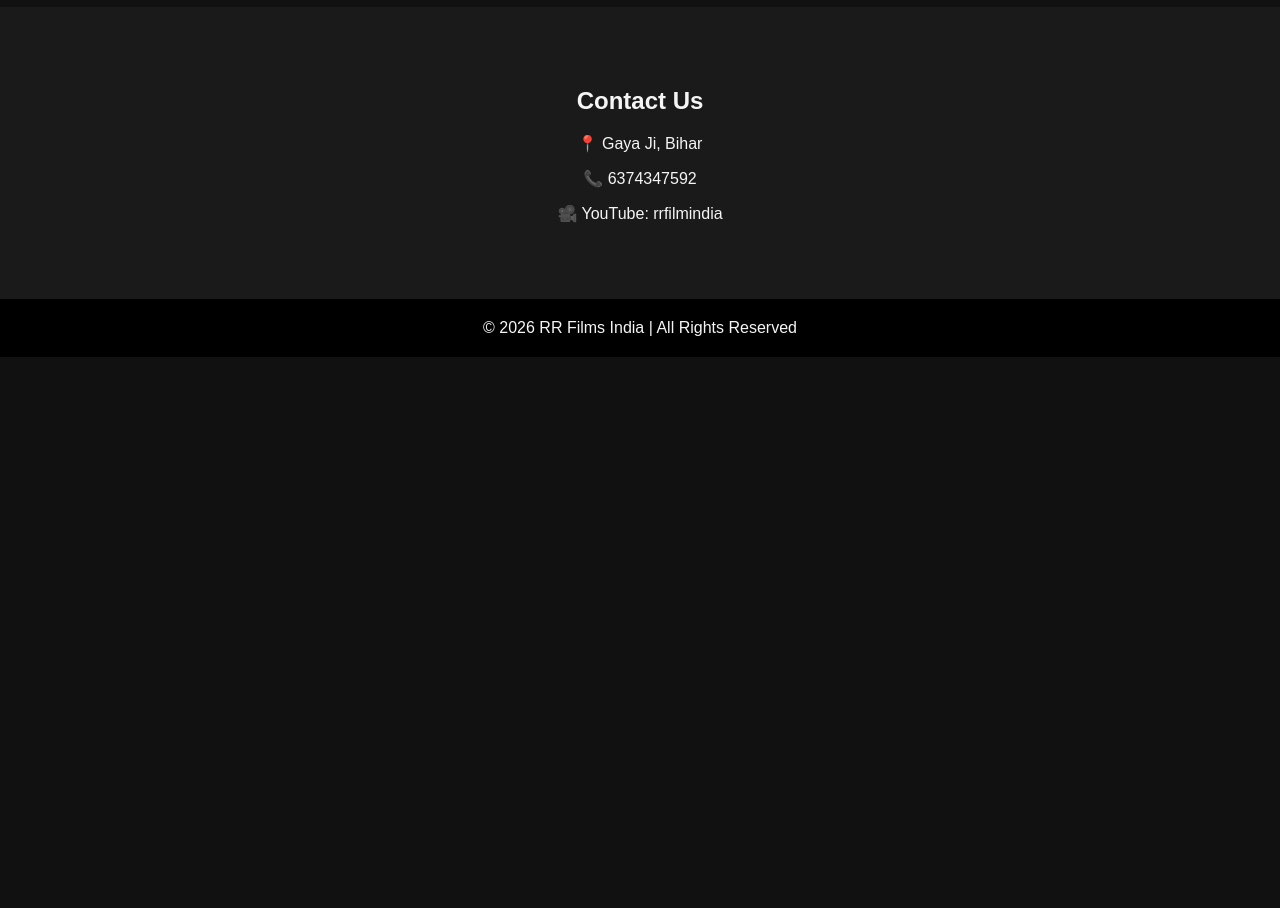
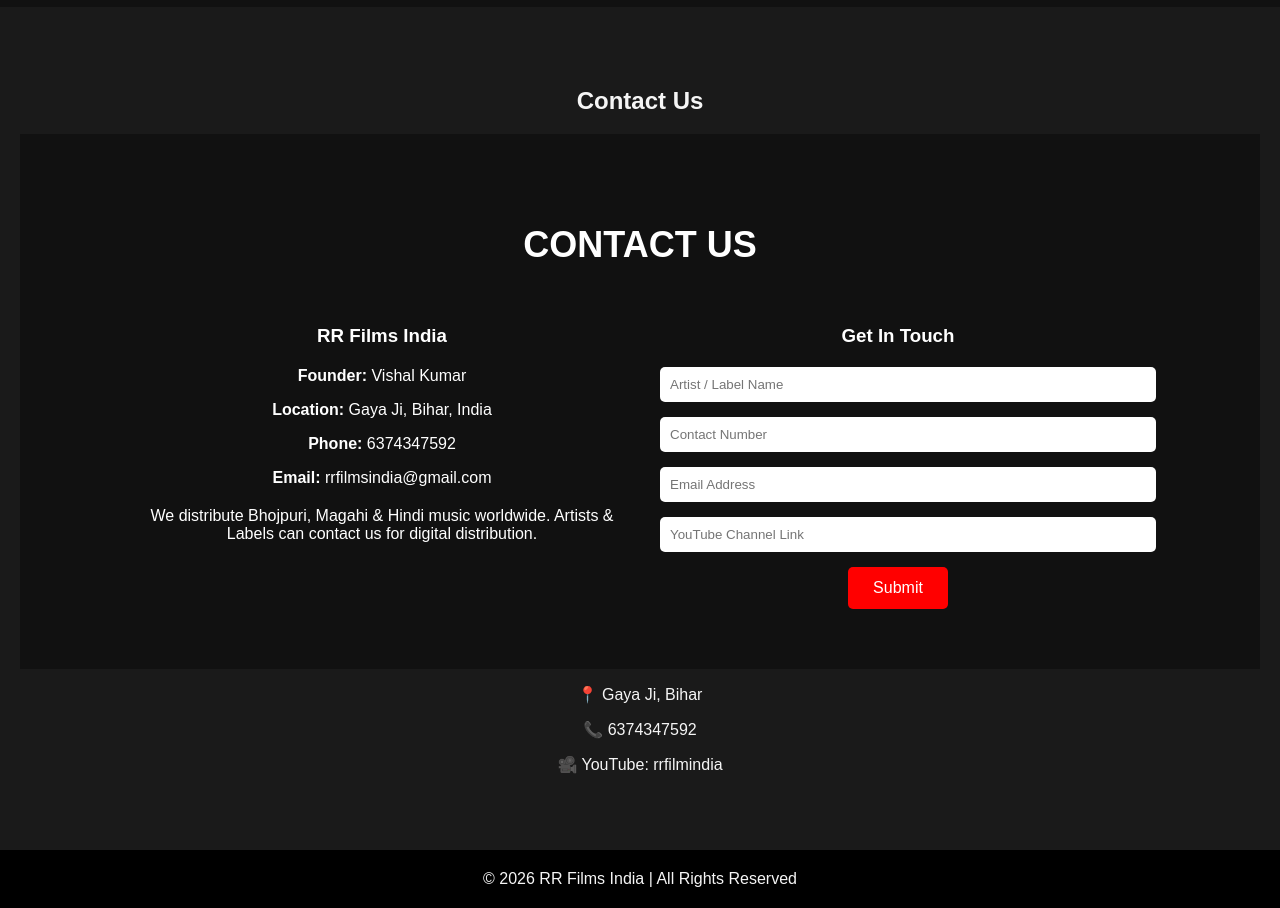
Before and after one commit to rrfilmsindia/rrfilmsindia, a plain HTML site: page index.html in a window 1280 px wide. Shown: the part 1480-2388 px from the top of the page. Before the commit the page ends 1837 px from the top, so only its background shows below. Drawn offline with Linux system fonts and the light colour scheme.

Commit message:
Update index.html

```diff
--- a/index.html
+++ b/index.html
@@ -139,10 +139,61 @@
 
 <section class="section-dark">
 <h2>Contact Us</h2>
+    <section style="padding:60px 10%; background:#111; color:white;">
+  <h2 style="text-align:center; font-size:36px; margin-bottom:40px;">
+    CONTACT US
+  </h2>
+
+  <div style="display:flex; flex-wrap:wrap; gap:40px;">
+
+    <!-- LEFT SIDE INFO -->
+    <div style="flex:1; min-width:300px;">
+      <h3 style="margin-bottom:20px;">RR Films India</h3>
+
+      <p><strong>Founder:</strong> Vishal Kumar</p>
+      <p><strong>Location:</strong> Gaya Ji, Bihar, India</p>
+      <p><strong>Phone:</strong> 6374347592</p>
+      <p><strong>Email:</strong> rrfilmsindia@gmail.com</p>
+
+      <p style="margin-top:20px;">
+        We distribute Bhojpuri, Magahi & Hindi music worldwide.
+        Artists & Labels can contact us for digital distribution.
+      </p>
+    </div>
+
+    <!-- RIGHT SIDE FORM -->
+    <div style="flex:1; min-width:300px;">
+      <h3 style="margin-bottom:20px;">Get In Touch</h3>
+
+      <form>
+        <input type="text" placeholder="Artist / Label Name"
+        style="width:100%; padding:10px; margin-bottom:15px; border:none; border-radius:5px;">
+
+        <input type="text" placeholder="Contact Number"
+        style="width:100%; padding:10px; margin-bottom:15px; border:none; border-radius:5px;">
+
+        <input type="email" placeholder="Email Address"
+        style="width:100%; padding:10px; margin-bottom:15px; border:none; border-radius:5px;">
+
+        <input type="text" placeholder="YouTube Channel Link"
+        style="width:100%; padding:10px; margin-bottom:15px; border:none; border-radius:5px;">
+
+        <button style="background:#ff0000; color:white; padding:12px 25px; border:none; border-radius:5px; font-size:16px;">
+          Submit
+        </button>
+      </form>
+    </div>
+
+  </div>
+</section>
 <p>📍 Gaya Ji, Bihar</p>
 <p>📞 6374347592</p>
 <p>🎥 YouTube: rrfilmindia</p>
-</section>
+</section
+    <iframe
+src="https://maps.google.com/maps?q=Gaya%20Bihar&t=&z=13&ie=UTF8&iwloc=&output=embed"
+width="100%" height="300" style="border:0; margin-top:40px;">
+</iframe>
 
 <footer>
 © 2026 RR Films India | All Rights Reserved
```
